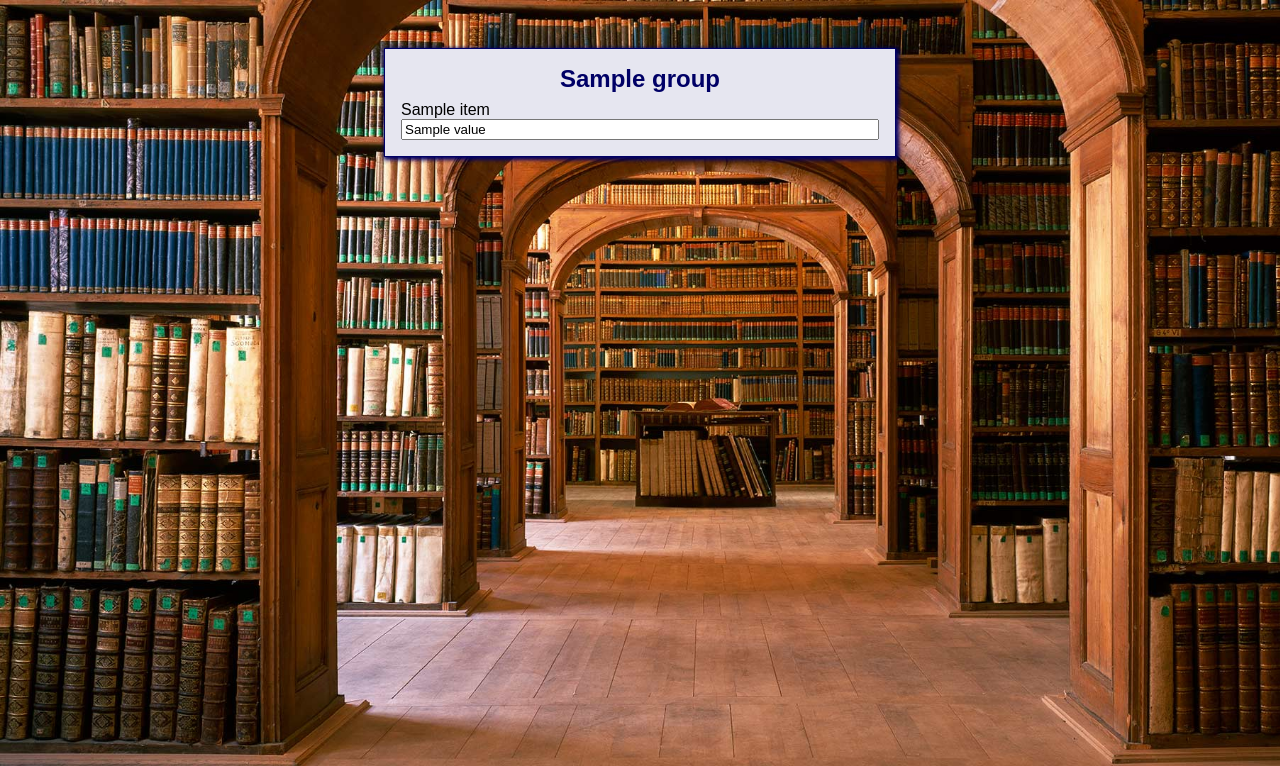
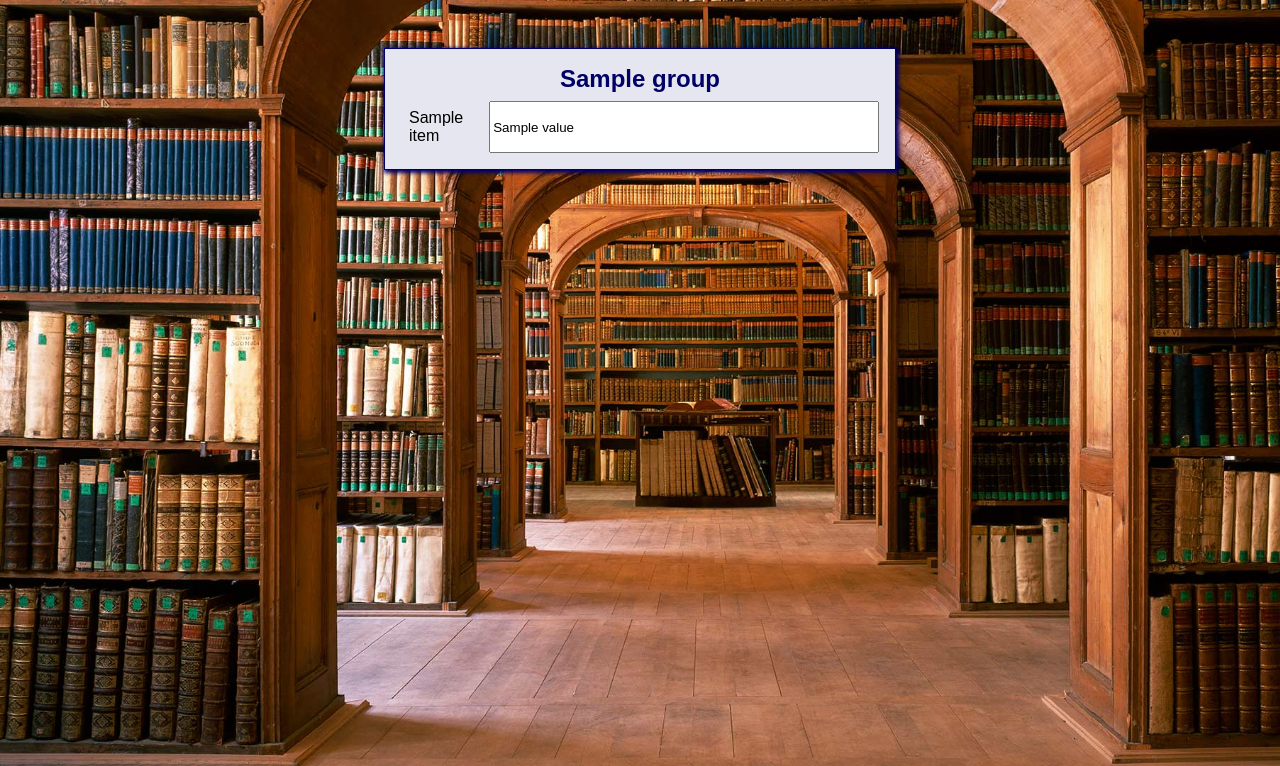
Before and after one commit to hurtleturtle/webapp, a Flask app: template wuxia/templates/story/add.html in a window 1280 px wide. Shown: the part 34-800 px from the top of the page. Run offline with Flask 2, Linux system fonts and the light colour scheme; the template is opened without the code that fills it: most values are stand-ins (such as "Sample title", 1, 10 or a date in 2020); some libraries are stand-ins or nearby versions.

Commit message:
Form label style added

```diff
--- a/wuxia/static/style.css
+++ b/wuxia/static/style.css
@@ -166,6 +166,7 @@ form {
   padding: 0 0.5em;
   padding-bottom: 0.5em;
   margin: 0 0.5em;
+  display: flex;
 }
 .form-item:first-of-type {
   padding-top: 0.5em;
@@ -193,6 +194,9 @@ form {
   cursor: pointer;
   padding: 0.5em 0;
 }
+.form-item label {
+  padding: 0.5em;
+}
 ::before, ::after {
   box-sizing: border-box;
 }
```
